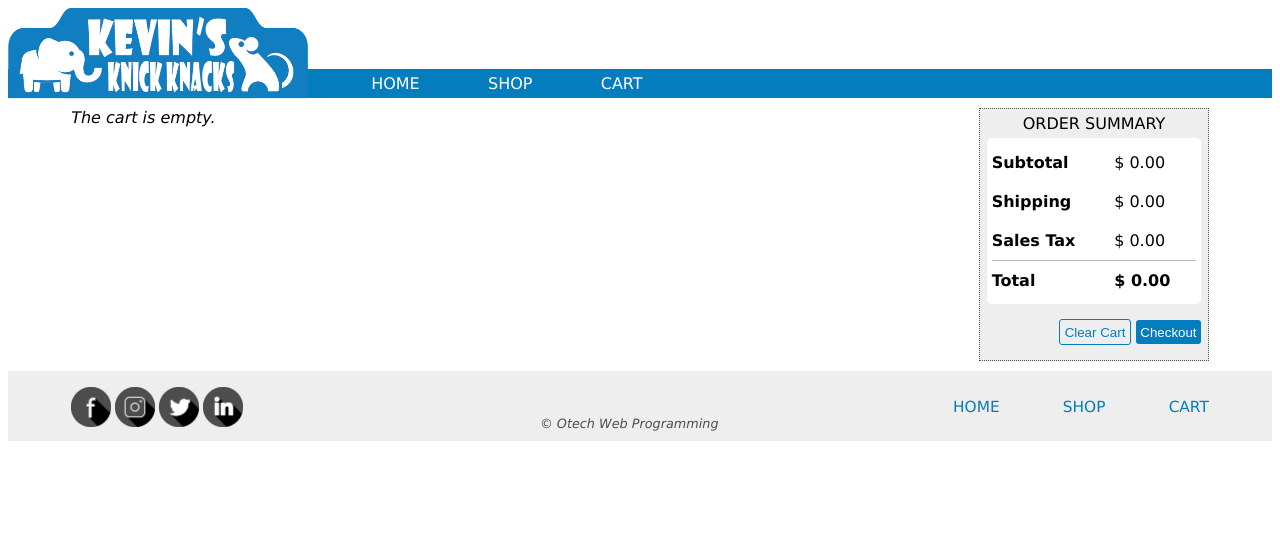
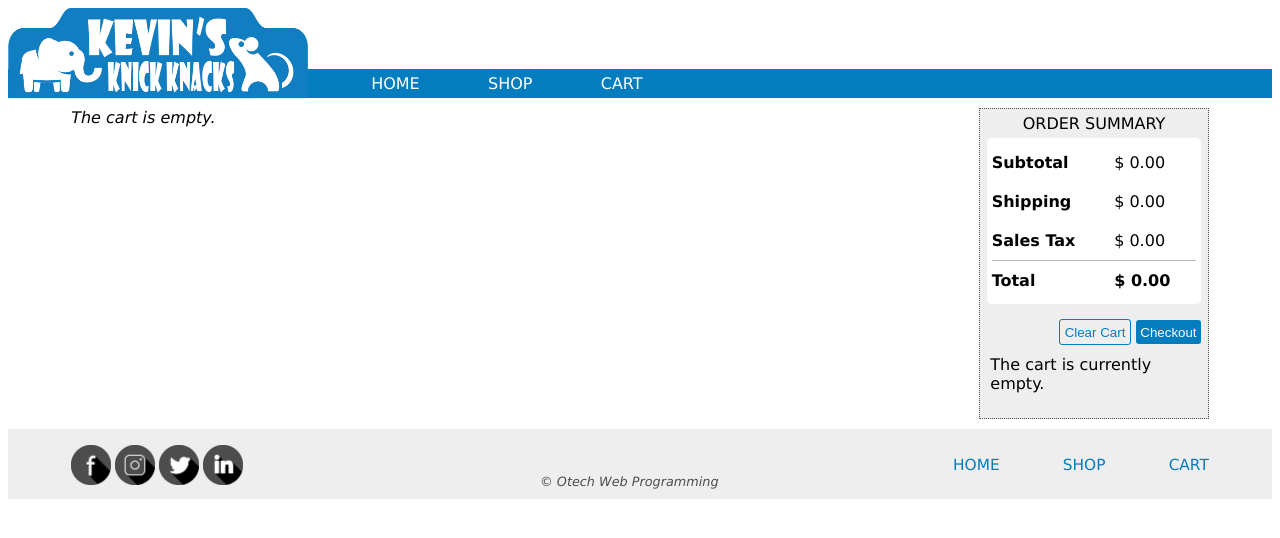
Before and after one commit to Mathofi/Project_Deliverable-master, a plain HTML site: page cart.html in a window 1280 px wide. Both pictures are taken after a click on the button "Checkout". Drawn offline with Linux system fonts and the light colour scheme.

Commit message:
Add thank you message to cart.html.

```diff
--- a/cart.html
+++ b/cart.html
@@ -26,6 +26,9 @@
                 <button id="clearCartButton">Clear Cart</button>
                 <button id="checkoutButton">Checkout</button>
             </div>
+            <div id="checkoutThankYou">
+                <span class="bold">Thank you for your order!!</span><br><br>Your order is being processed. Check your email for updates.
+            </div>
         </aside>
         <div id="mainContentContainer">
             <div id="cartCardContainer"></div>
--- a/js/cart.js
+++ b/js/cart.js
@@ -67,3 +67,15 @@ function displayOrderSummary() {
         </div>`
 }
 displayOrderSummary();
+
+$(function() {
+    $('#checkoutThankYou').hide();
+    $('#checkoutButton').click(()=>{
+        if(!subtotal) {
+            $('#checkoutThankYou').html('The cart is currently empty.');
+        } else {
+            $('#checkoutThankYou').html('<span class="bold">Thank you for your order!!</span><br><br>Your order is being processed. Check your email for updates.');
+        }
+        $('#checkoutThankYou').slideDown();
+    })
+});
--- a/style.css
+++ b/style.css
@@ -213,3 +213,6 @@ footer {
     top: 8px;
     right: 5.35%;
 }
+#checkoutThankYou {
+    padding: 10px;
+}
```
